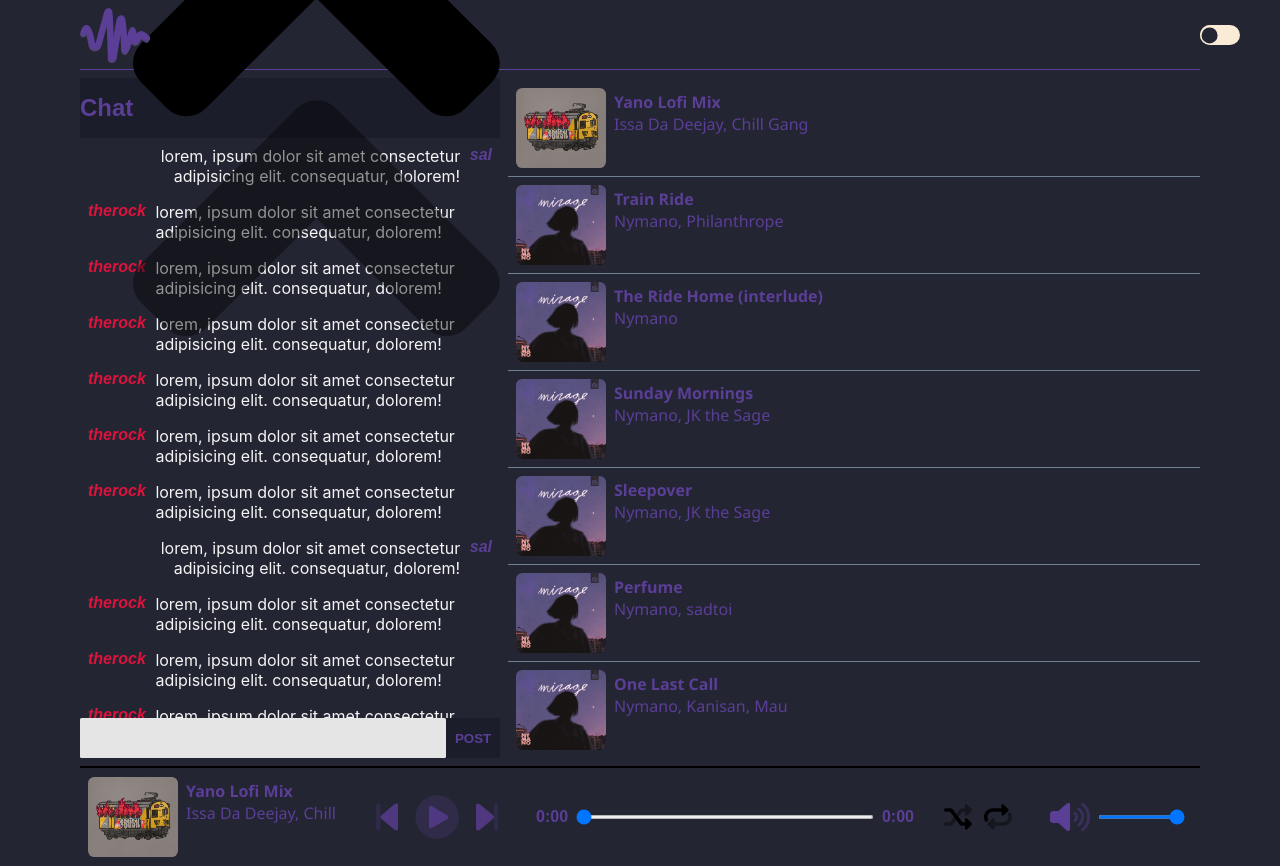
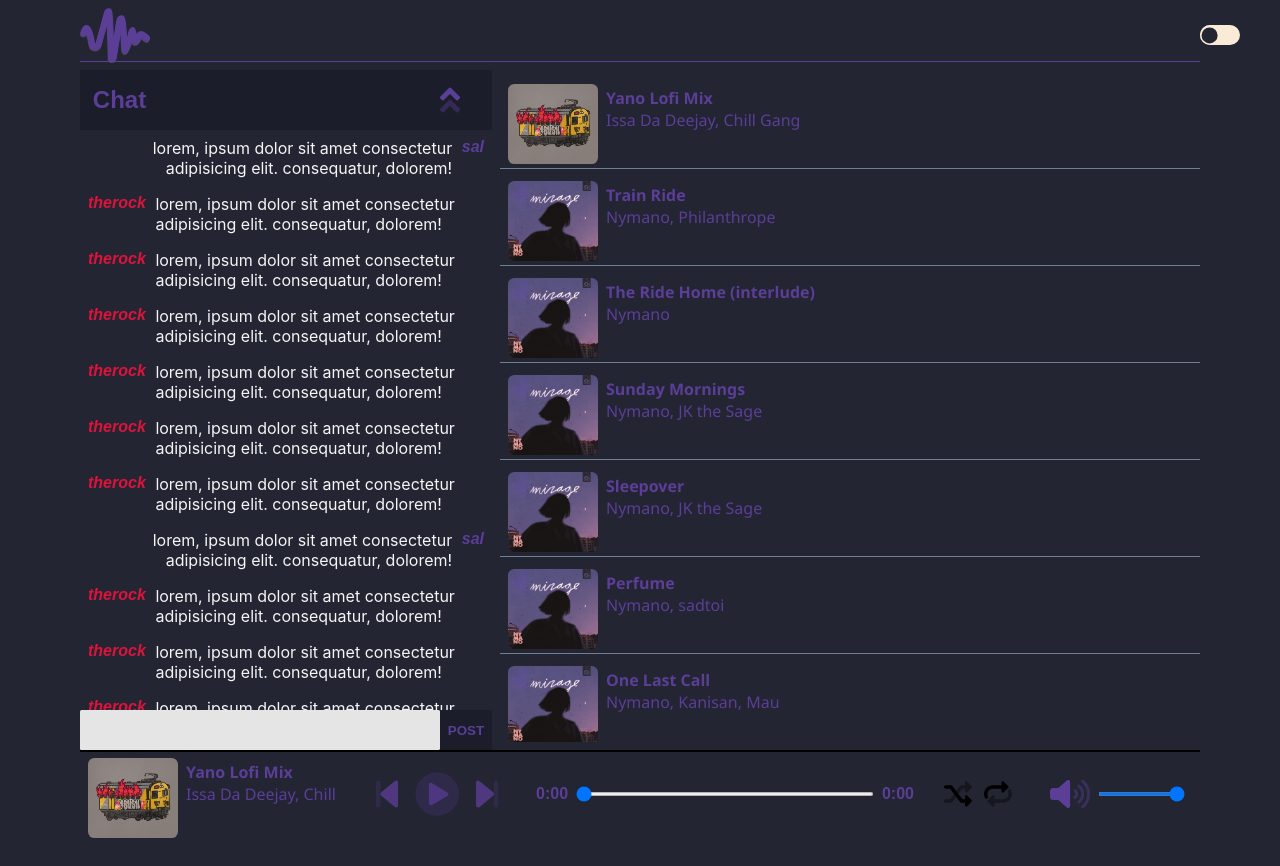
Before and after one commit to ngakana/mzansi-waya, a React (Create React App) app: page / in a window 1280 px wide. After the commit the page ends 838 px from the top, so only its background shows below. Built offline with nearby package versions, Linux system fonts and the light colour scheme.

Commit message:
💄 update broken styles since chatroom toggle btn

```diff
--- a/src/styles/_chatbox.scss
+++ b/src/styles/_chatbox.scss
@@ -1,4 +1,4 @@
-.chatbox {
+.chatbox, .closed-chatbox {
     display: grid;
     grid-template-areas:
     "chatbox-header"
@@ -6,23 +6,28 @@
     "typebox";
     grid-template-rows: 60px auto 40px;
     grid-template-columns: 1fr;
-    // border: 1px solid #1b1d2b;
     max-height: 680px;
-
+    margin-right: 0.5rem;
 
     font-family: Arial, Helvetica, sans-serif;
-
-    isolation: isolate;
 
     .chat-header {
         grid-area: chatbox-header;
         display: flex;
-        justify-content: space-around;
+        justify-content: space-between;
         align-items: center;
+        padding: 0 0.8rem;
         background-color: #1b1d2b;
         color: #5b3e96;
         font-family: Arial, Helvetica, sans-serif;
         font-weight: 900;
+
+        svg {
+            width: 20px;
+            fill: #5b3e96;
+            margin-right: 1.2rem;
+            cursor: pointer;
+        }
     }
 
     .post, .received {
@@ -69,11 +74,11 @@
 
         p {
             text-align: start;
-            // background-color: chocolate;
         }
     }
 
-    .message-list{
+    .message-list {
+        z-index: -1;
         padding: 0 0.5rem;
         height: 100%;
         overflow-y: scroll;
@@ -94,11 +99,12 @@
         &::-webkit-scrollbar-thumb {
             background: #6649b8;
         }
+        transition: transform 500ms ease-out;
     }
 
 
     form {
-        // border-top: 1px solid #1b1d2b;
+        z-index: -1;
         display: flex;
         justify-content: space-between;
         align-items: center;
@@ -127,5 +133,13 @@
         input:focus {
             outline: 2px solid #5b3e96;
         }
+        transition: transform 500ms ease-out;
+    }
+
+}
+
+.closed-chatbox {
+    .message-list, form {
+        transform: translateY(-700px);
     }
 }
--- a/src/styles/_header.scss
+++ b/src/styles/_header.scss
@@ -1,9 +1,6 @@
 header {
     position: relative;
-    // top: 0%;
-    // right: 0%;
     width: 100%;
-    // padding: 0 5rem;
     display: flex;
     justify-content: space-between;
     align-items: center;
@@ -17,6 +14,7 @@ header {
         height: 1px;
         width: 100%;
         background-color: #5b3e96;
+        margin-bottom: 0.5rem;
     }
 
     svg, .text {
--- a/src/styles/_songslibrary.scss
+++ b/src/styles/_songslibrary.scss
@@ -6,6 +6,7 @@
     overflow-y: scroll;
 
     list-style: none;
+    margin-bottom: 0.5rem;
 
     li {
         padding: 0.5rem 0.5rem;
--- a/src/styles/app.css
+++ b/src/styles/app.css
@@ -155,13 +155,14 @@ header::after {
   height: 1px;
   width: 100%;
   background-color: #5b3e96;
+  margin-bottom: 0.5rem;
 }
 
 header svg, header .text {
   z-index: 1;
 }
 
-.chatbox {
+.chatbox, .closed-chatbox {
   display: -ms-grid;
   display: grid;
       grid-template-areas: "chatbox-header" "chat-messages" "typebox";
@@ -170,29 +171,38 @@ header svg, header .text {
   -ms-grid-columns: 1fr;
       grid-template-columns: 1fr;
   max-height: 680px;
+  margin-right: 0.5rem;
   font-family: Arial, Helvetica, sans-serif;
-  isolation: isolate;
 }
 
-.chatbox .chat-header {
+.chatbox .chat-header, .closed-chatbox .chat-header {
   -ms-grid-row: 1;
   -ms-grid-column: 1;
   grid-area: chatbox-header;
   display: -webkit-box;
   display: -ms-flexbox;
   display: flex;
-  -ms-flex-pack: distribute;
-      justify-content: space-around;
+  -webkit-box-pack: justify;
+      -ms-flex-pack: justify;
+          justify-content: space-between;
   -webkit-box-align: center;
       -ms-flex-align: center;
           align-items: center;
+  padding: 0 0.8rem;
   background-color: #1b1d2b;
   color: #5b3e96;
   font-family: Arial, Helvetica, sans-serif;
   font-weight: 900;
 }
 
-.chatbox .post, .chatbox .received {
+.chatbox .chat-header svg, .closed-chatbox .chat-header svg {
+  width: 20px;
+  fill: #5b3e96;
+  margin-right: 1.2rem;
+  cursor: pointer;
+}
+
+.chatbox .post, .chatbox .received, .closed-chatbox .post, .closed-chatbox .received {
   display: -webkit-box;
   display: -ms-flexbox;
   display: flex;
@@ -206,7 +216,7 @@ header svg, header .text {
   margin: 0.5rem 0;
 }
 
-.chatbox .post .avatar, .chatbox .received .avatar {
+.chatbox .post .avatar, .chatbox .received .avatar, .closed-chatbox .post .avatar, .closed-chatbox .received .avatar {
   color: #5b3e96;
   display: -webkit-box;
   display: -ms-flexbox;
@@ -219,12 +229,12 @@ header svg, header .text {
           align-items: center;
 }
 
-.chatbox .post .avatar span, .chatbox .received .avatar span {
+.chatbox .post .avatar span, .chatbox .received .avatar span, .closed-chatbox .post .avatar span, .closed-chatbox .received .avatar span {
   font-weight: bolder;
   font-style: italic;
 }
 
-.chatbox .post p, .chatbox .received p {
+.chatbox .post p, .chatbox .received p, .closed-chatbox .post p, .closed-chatbox .received p {
   text-align: end;
   text-transform: lowercase;
   max-width: 320px;
@@ -235,22 +245,23 @@ header svg, header .text {
   font-family: -apple-system, BlinkMacSystemFont, 'Segoe UI', Roboto, Oxygen, Ubuntu, Cantarell, 'Open Sans', 'Helvetica Neue', sans-serif;
 }
 
-.chatbox .received {
+.chatbox .received, .closed-chatbox .received {
   -webkit-box-orient: horizontal;
   -webkit-box-direction: normal;
       -ms-flex-direction: row;
           flex-direction: row;
 }
 
-.chatbox .received .avatar {
+.chatbox .received .avatar, .closed-chatbox .received .avatar {
   color: crimson;
 }
 
-.chatbox .received p {
+.chatbox .received p, .closed-chatbox .received p {
   text-align: start;
 }
 
-.chatbox .message-list {
+.chatbox .message-list, .closed-chatbox .message-list {
+  z-index: -1;
   padding: 0 0.5rem;
   height: 100%;
   overflow-y: scroll;
@@ -264,21 +275,26 @@ header svg, header .text {
   scrollbar-color: #5b3e96 #1b1d2b;
   scrollbar-color: #ccc #1b1d2b;
   scrollbar-width: thin;
+  -webkit-transition: -webkit-transform 500ms ease-out;
+  transition: -webkit-transform 500ms ease-out;
+  transition: transform 500ms ease-out;
+  transition: transform 500ms ease-out, -webkit-transform 500ms ease-out;
 }
 
-.chatbox .message-list::-webkit-scrollbar {
+.chatbox .message-list::-webkit-scrollbar, .closed-chatbox .message-list::-webkit-scrollbar {
   width: 0.25rem;
 }
 
-.chatbox .message-list::-webkit-scrollbar-track {
+.chatbox .message-list::-webkit-scrollbar-track, .closed-chatbox .message-list::-webkit-scrollbar-track {
   background: #1b1d2b;
 }
 
-.chatbox .message-list::-webkit-scrollbar-thumb {
+.chatbox .message-list::-webkit-scrollbar-thumb, .closed-chatbox .message-list::-webkit-scrollbar-thumb {
   background: #6649b8;
 }
 
-.chatbox form {
+.chatbox form, .closed-chatbox form {
+  z-index: -1;
   display: -webkit-box;
   display: -ms-flexbox;
   display: flex;
@@ -288,9 +304,13 @@ header svg, header .text {
   -webkit-box-align: center;
       -ms-flex-align: center;
           align-items: center;
+  -webkit-transition: -webkit-transform 500ms ease-out;
+  transition: -webkit-transform 500ms ease-out;
+  transition: transform 500ms ease-out;
+  transition: transform 500ms ease-out, -webkit-transform 500ms ease-out;
 }
 
-.chatbox form input[type="submit"] {
+.chatbox form input[type="submit"], .closed-chatbox form input[type="submit"] {
   -webkit-box-flex: 0.3;
       -ms-flex: 0.3;
           flex: 0.3;
@@ -303,7 +323,7 @@ header svg, header .text {
   cursor: pointer;
 }
 
-.chatbox form input[type="text"] {
+.chatbox form input[type="text"], .closed-chatbox form input[type="text"] {
   -webkit-box-flex: 1;
       -ms-flex: auto;
           flex: auto;
@@ -315,8 +335,13 @@ header svg, header .text {
   background-color: #e5e5e5;
 }
 
-.chatbox form input:focus {
+.chatbox form input:focus, .closed-chatbox form input:focus {
   outline: 2px solid #5b3e96;
+}
+
+.closed-chatbox .message-list, .closed-chatbox form {
+  -webkit-transform: translateY(-700px);
+          transform: translateY(-700px);
 }
 
 .scroll-wrapper {
@@ -368,6 +393,10 @@ header svg, header .text {
   display: -ms-flexbox;
   display: flex;
   overflow: hidden;
+  position: relative;
+  top: 0;
+  -webkit-transform: translateY(5%);
+          transform: translateY(5%);
 }
 
 .song-card img {
@@ -376,6 +405,22 @@ header svg, header .text {
   -o-object-fit: fill;
      object-fit: fill;
   border-radius: 0.4rem;
+}
+
+.song-card svg[class="play-icon"] {
+  position: absolute;
+  width: 50px;
+  height: 50px;
+  top: 0;
+  left: 0;
+  -webkit-transform: translate(50%, 35%);
+          transform: translate(50%, 35%);
+  fill: whitesmoke;
+  visibility: hidden;
+}
+
+.song-card:hover svg {
+  visibility: visible;
 }
 
 .song-card .song-details {
@@ -612,6 +657,7 @@ header svg, header .text {
   margin: 0.1rem 0 0.1rem 0;
   overflow-y: scroll;
   list-style: none;
+  margin-bottom: 0.5rem;
   scrollbar-color: #5b3e96 #1b1d2b;
   scrollbar-color: #ccc #1b1d2b;
   scrollbar-width: thin;
@@ -649,11 +695,11 @@ header svg, header .text {
   display: -ms-grid;
   display: grid;
       grid-template-areas: "header header" "chatbox songs" "player player";
-  -ms-grid-rows: 70px auto 100px;
-      grid-template-rows: 70px auto 100px;
+  -ms-grid-rows: 70px auto 85px;
+      grid-template-rows: 70px auto 85px;
   -ms-grid-columns: clamp(420px, 32%, 420px) auto;
       grid-template-columns: clamp(420px, 32%, 420px) auto;
-  gap: 0.5rem;
+  gap: 0rem;
 }
 
 .App svg, .App .text {
--- a/src/styles/app.scss
+++ b/src/styles/app.scss
@@ -27,9 +27,9 @@ body {
     "header header"
     "chatbox songs"
     "player player";
-    grid-template-rows: 70px auto 100px;
+    grid-template-rows: 70px auto 85px;
     grid-template-columns: clamp(420px, 32%, 420px) auto;
-    gap: 0.5rem;
+    gap: 0rem;
 
     svg, .text {
         z-index: 1;
```
Also changed, not shown: 1 other file (tests, documents, lock files or other folders).
